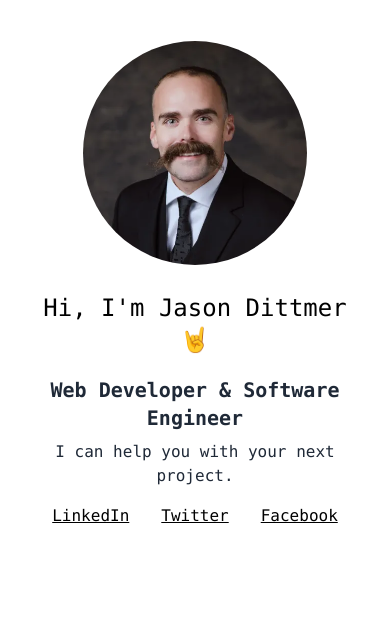
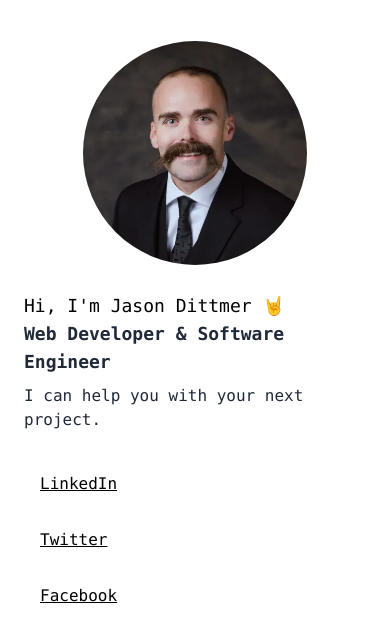
Before and after one commit to thedittmer/dittmer-pro, a SvelteKit app: page / in a window 390 px wide. Shown: the top 642 px of the page. Built offline with nearby package versions, Linux system fonts and the light colour scheme.

Commit message:
mobile styles

```diff
--- a/src/routes/+page.svelte
+++ b/src/routes/+page.svelte
@@ -45,24 +45,24 @@
 						</button>
 					{/if}
 				</div>
-				<div class="max-w-prose mx-auto text-center pt-4">
-					<p class="my-3 text-2xl text-center dark:text-white">Hi, I&#x27;m Jason Dittmer 🤘</p>
+				<div class="max-w-prose mx-auto md:text-center pt-4">
+					<p class="mt-3 text-lg md:text-2xl dark:text-white">Hi, I&#x27;m Jason Dittmer 🤘</p>
 					<h2
-						class="max-w-3xl py-2 mx-auto text-xl font-bold text-center text-gray-800 dark:text-white"
+						class="max-w-3xl pb-2 mx-auto text-lg md:text-xl font-bold text-gray-800 dark:text-white"
 					>
 						Web Developer & Software Engineer
 					</h2>
 					<p class="text-gray-800 dark:text-white">I can help you with your next project.</p>
-					<div class="flex items-center justify-center mt-4 dark:text-white">
+					<div class="flex flex-col md:flex-row md:items-center justify-center mt-6 dark:text-white">
 						<a
 							href="https://www.linkedin.com/in/jason-dittmer-04773223/"
 							target="_blank"
-							class="mx-4 underline">LinkedIn</a
+							class="m-4 underline">LinkedIn</a
 						>
-						<a href="https://twitter.com/thedittmer" target="_blank" class="mx-4 underline"
+						<a href="https://twitter.com/thedittmer" target="_blank" class="m-4 underline"
 							>Twitter</a
 						>
-						<a href="https://www.facebook.com/thedittmer/" target="_blank" class="mx-4 underline"
+						<a href="https://www.facebook.com/thedittmer/" target="_blank" class="m-4 underline"
 							>Facebook</a
 						>
 					</div>
```
